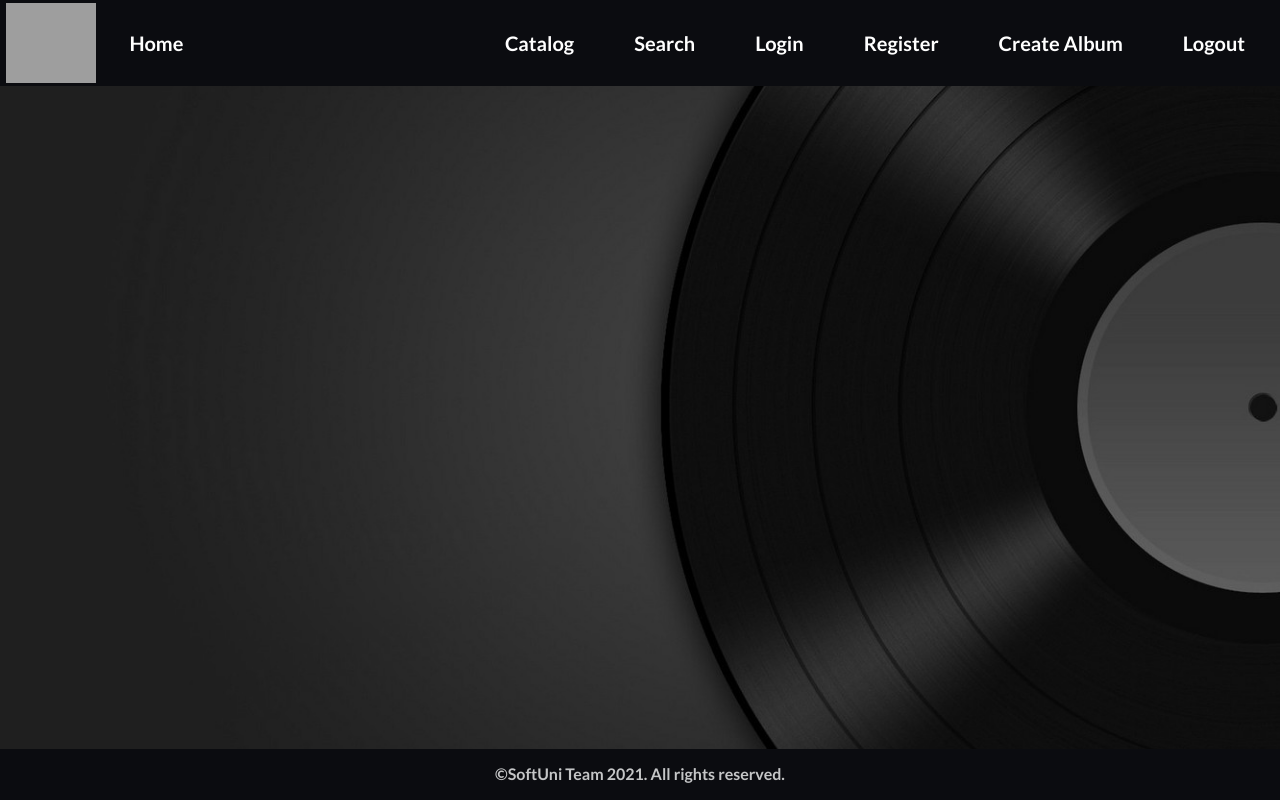
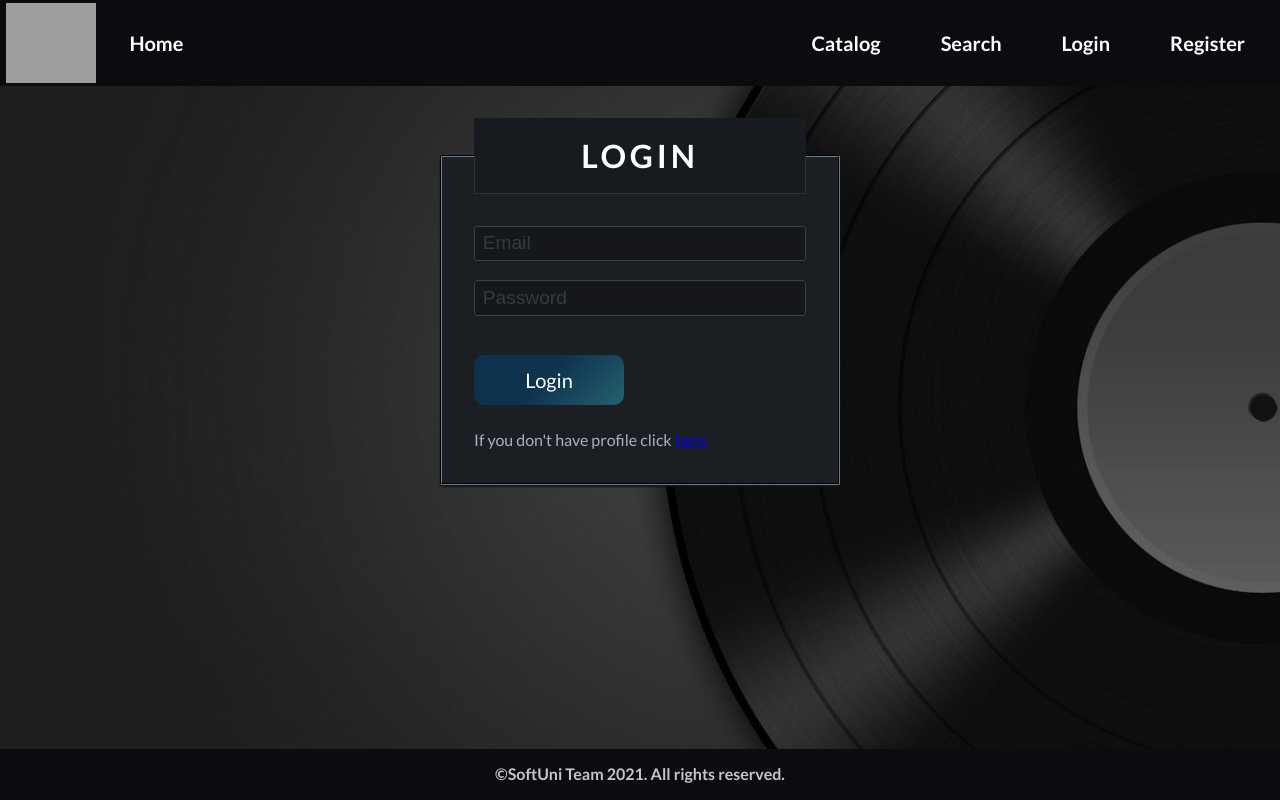
Before and after one commit to kaloyan03/React-JS, a React (Create React App) app in the folder music-app-exam-with-react/: page /auth/login in a window 1280 px wide. Built offline with nearby package versions, Linux system fonts and the light colour scheme; grey boxes are pictures that could not be loaded.

Commit message:
authentication implemented; logout added - when you click logout it redirects you to the login page; routing on guest user and logged in user fixed;

```diff
--- a/music-app-exam-with-react/src/App.js
+++ b/music-app-exam-with-react/src/App.js
@@ -8,21 +8,57 @@ import CreateAlbum from './components/CreateAlbum'
 import AlbumDetails from './components/AlbumDetails'
 import Search from './components/Search';
 import Footer from './components/Footer';
+import Logout from './components/Logout';
 
 import { BrowserRouter, Routes, Route } from 'react-router-dom';
+import { useState, useEffect } from 'react';
+import { getUserDataFromStorage } from './utils';
 
 function App() {
+  const [userInfo, setUserInfo] = useState({isAuthenticated: false, userData: undefined})
+
+  useEffect(() => {
+    let userData = getUserDataFromStorage();
+
+    setUserInfo({
+      isAuthenticated: Boolean(userData),
+      userData: userData,
+    })
+  }, [])
+
+
+  const onLogin = (userData) => {
+    setUserInfo({
+      isAuthenticated: true,
+      userData: userData,
+    })
+  }
+
+  const onLogout = () => {
+    setUserInfo({
+      isAuthenticated: false,
+      userData: undefined,
+    })
+  }
+
+  const onRegister = (userData) => {
+    setUserInfo({
+      isAuthenticated: true,
+      userData: userData,
+    })
+  }
   return (
     <div className="App">
 
 
 
       <BrowserRouter>
-        <Header />
+        <Header {...userInfo} />
         <Routes>
           <Route path='/' element={<Welcome />} />
-          <Route path='/login' element={<Login />} />
-          <Route path='/register' element={<Register />} />
+          <Route path='/auth/login' element={<Login onLogin={onLogin} />} />
+          <Route path='/auth/logout' element={<Logout onLogout={onLogout} />} />
+          <Route path='/auth/register' element={<Register onRegister={onRegister} />} />
           <Route path='/albums' element={<ListAlbums />} />
           <Route path='/albums/create' element={<CreateAlbum />} />
           <Route path='/albums/:id' element={<AlbumDetails />} />
--- a/music-app-exam-with-react/src/components/Header/Header.js
+++ b/music-app-exam-with-react/src/components/Header/Header.js
@@ -1,23 +1,37 @@
 import { Link } from 'react-router-dom';
 
-function Header() {
+function Header({
+    isAuthenticated,
+    userData,
+}) {
+    let guestNavigation = (
+        <>
+        <Link to="/albums">Catalog</Link>
+        <Link to="/albums/search">Search</Link>
+        <Link to="/auth/login">Login</Link>
+        <Link to="/auth/register">Register</Link>
+        </>
+    )
+
+    let userNavigation = (
+        <>
+        <Link to="/albums">Catalog</Link>
+        <Link to="/albums/search">Search</Link>
+        <Link to="/albums/create">Create Album</Link>
+        <Link to="/auth/logout">Logout</Link>
+        </>
+    )
+
+
     return (
         <nav>
         <img src="./images/headphones.png" />
         <Link to="/">Home</Link>
         <ul>
-            <Link to="/albums">Catalog</Link>
-            <Link to="/albums/search">Search</Link>
-            <Link to="/login">Login</Link>
-            <Link to="/register">Register</Link>
-            <Link to="/albums/create">Create Album</Link>
-            <Link to="/logout">Logout</Link>
-            {/* <li><a href="#">Catalog</a></li>
-            <li><a href="#">Search</a></li>
-            <li><a href="#">Login</a></li>
-            <li><a href="#">Register</a></li>
-            <li><a href="#">Create Album</a></li>
-            <li><a href="#">Logout</a></li> */}
+            {isAuthenticated
+            ? userNavigation
+            : guestNavigation
+            }
         </ul>
     </nav>
     )
--- a/music-app-exam-with-react/src/components/Login/Login.js
+++ b/music-app-exam-with-react/src/components/Login/Login.js
@@ -3,7 +3,9 @@ import { saveUserDataToStorage } from '../../utils.js';
 import { useState } from 'react';
 import { useNavigate } from 'react-router-dom';
 
-function Login() {
+function Login({
+    onLogin,
+}) {
     let [email, setEmail] = useState('');
     let [password, setPassword] = useState('');
     let navigate = useNavigate();
@@ -35,9 +37,10 @@ function Login() {
             password,
         }
 
+
         login(userData)
         .then(userInfo => {
-            console.log(userInfo['accessToken']);
+            onLogin(userInfo);
             saveUserDataToStorage(userInfo);
             navigate('/');
         })
@@ -51,9 +54,9 @@ function Login() {
             <legend>Login</legend>
 
             <label htmlFor="email" className="vhide">Email</label>
-            <input id="email" onChange={emailOnChange} className="email" name="email" type="text" placeholder="Email" />
+            <input id="email" onChange={emailOnChange} className="email" value={email} name="email" type="text" placeholder="Email" />
             <label htmlFor="password" className="vhide">Password</label>
-            <input id="password" onChange={passwordOnChange} className="password" name="password" type="password" placeholder="Password" />
+            <input id="password" onChange={passwordOnChange} className="password" value={password} name="password" type="password" placeholder="Password" />
             <button type="submit" className="login">Login</button>
 
             <p className="field">
--- /dev/null
+++ b/music-app-exam-with-react/src/components/Logout/Logout.js
@@ -0,0 +1,16 @@
+import { clearStorage } from "../../utils";
+
+import { Navigate } from "react-router-dom";
+
+const Logout = ({
+    onLogout,
+}) => {
+    clearStorage();
+    onLogout();
+
+    return (
+        <Navigate to='/auth/login' />
+    )
+};
+
+export default Logout;
--- /dev/null
+++ b/music-app-exam-with-react/src/components/Logout/index.js
@@ -0,0 +1,3 @@
+import Logout from "./Logout.js";
+
+export default Logout;
--- a/music-app-exam-with-react/src/components/Register/Register.js
+++ b/music-app-exam-with-react/src/components/Register/Register.js
@@ -3,7 +3,9 @@ import { saveUserDataToStorage } from '../../utils.js';
 import { useState } from 'react';
 import { useNavigate } from 'react-router-dom';
 
-function Register() {
+function Register({
+    onRegister,
+}) {
     let [email, setEmail] = useState('');
     let [password, setPassword] = useState('');
     let [rePassword, setRePassword] = useState('');
@@ -50,7 +52,7 @@ function Register() {
 
         register(userData)
         .then(userInfo => {
-            console.log(userInfo);
+            onRegister(userInfo);
             saveUserDataToStorage(userInfo);
             navigate('/');
         })
--- a/music-app-exam-with-react/src/services/authService.js
+++ b/music-app-exam-with-react/src/services/authService.js
@@ -1,4 +1,4 @@
-const baseUrl = 'http://localhost:3030/jsonstore';
+const baseUrl = 'http://localhost:3030';
 
 
 const register = (data) => {
--- a/music-app-exam-with-react/src/utils.js
+++ b/music-app-exam-with-react/src/utils.js
@@ -4,6 +4,10 @@ function saveUserDataToStorage(userData) {
 
 function getUserDataFromStorage() {
     return JSON.parse(localStorage.getItem('userData'))
+}
+
+function clearStorage() {
+    localStorage.clear();
 }
 
 function isAuthenticated() {
@@ -15,4 +19,5 @@ export {
     saveUserDataToStorage,
     getUserDataFromStorage,
     isAuthenticated,
+    clearStorage,
 }
```
